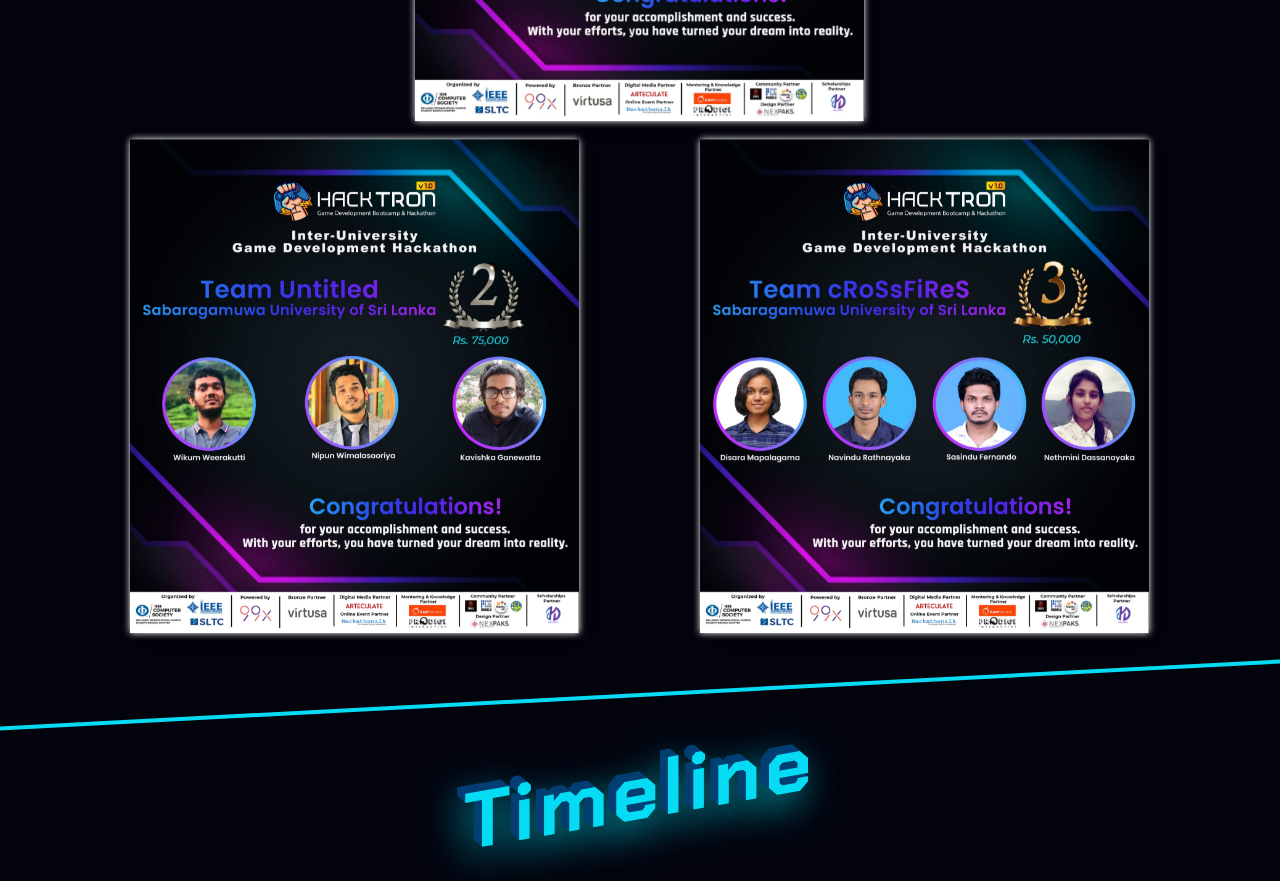
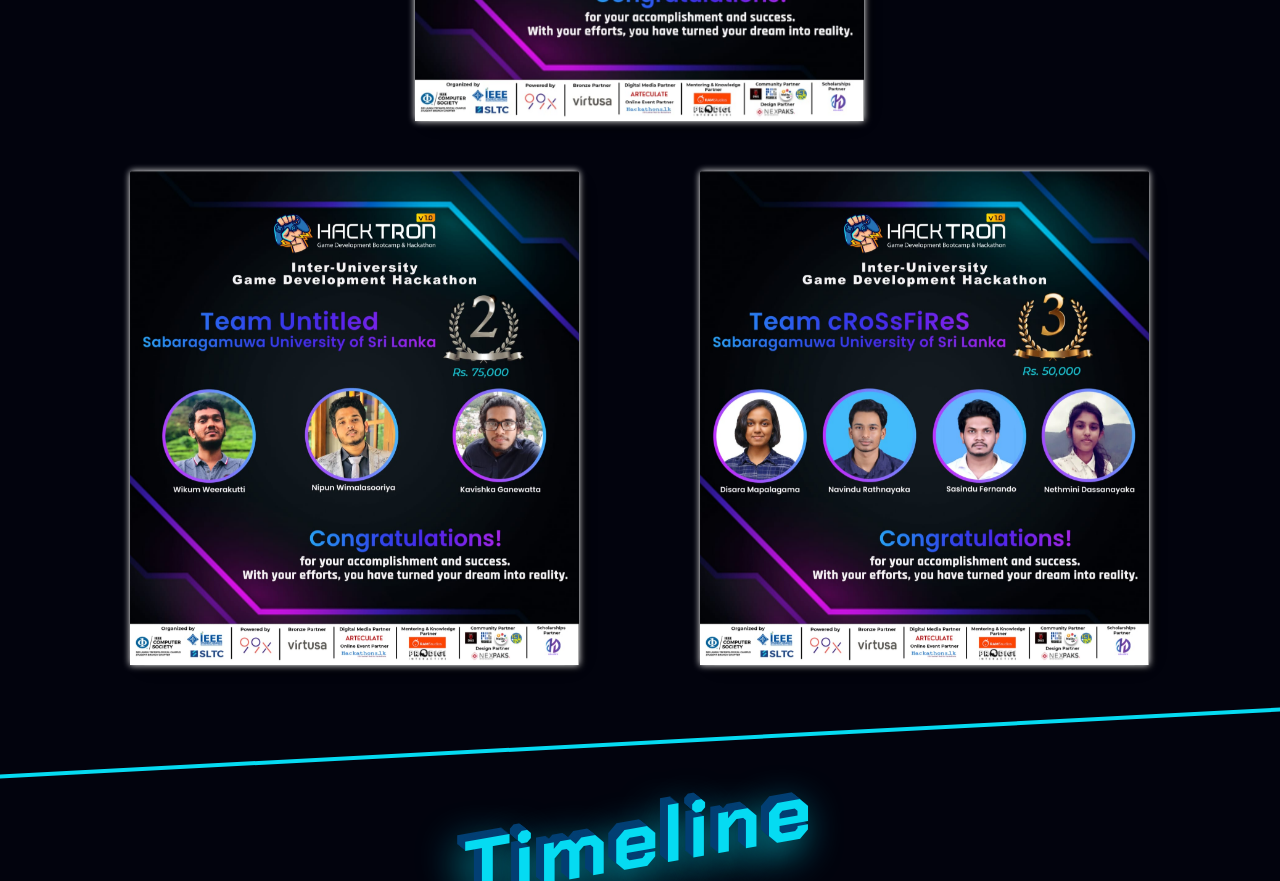
Before and after one commit to sltcieeecs/sltchacktron.github.io, a plain HTML site: page index.html in a window 1280 px wide. Shown: the part 2380-3261 px from the top of the page. Drawn offline with nearby package versions, Linux system fonts and the light colour scheme; a web font is replaced by a local one.

Commit message:
winner gap changed

```diff
--- a/index.html
+++ b/index.html
@@ -337,19 +337,19 @@
                     </div>
                     <div class="container mt-5">
                         <div class="row justify-content-center">
-                            <div class="col-lg-5 col-md-6 col-11 my-2">
+                            <div class="col-lg-5 col-md-6 col-11 mt-2 mb-4">
                                 <div class="card" style="width: 100%;" data-aos="flip-up" data-aos-delay="100">
                                     <img loading="lazy" src="img/first_place.jpeg" class="card-img-top p-0 winners" alt="...">
                                 </div>
                             </div>
                         </div>
                         <div class="row justify-content-around">
-                            <div class="col-lg-5 col-md-6 col-11 my-2">
+                            <div class="col-lg-5 col-md-6 col-11 my-4">
                                 <div class="card" style="width: 100%;" data-aos="flip-up" data-aos-delay="200">
                                     <img loading="lazy" src="img/second_place.jpeg" class="card-img-top p-0 winners" alt="...">
                                 </div>
                             </div>
-                            <div class="col-lg-5 col-md-6 col-11 my-2">
+                            <div class="col-lg-5 col-md-6 col-11 mt-4 mb-2">
                                 <div class="card" style="width: 100%;" data-aos="flip-up" data-aos-delay="200">
                                     <img loading="lazy" src="img/third_place.jpeg" class="card-img-top p-0 winners" alt="...">
                                 </div>
```
